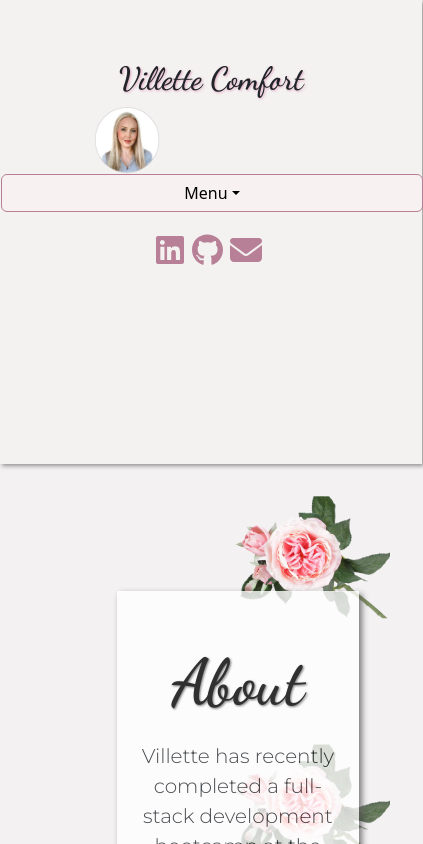
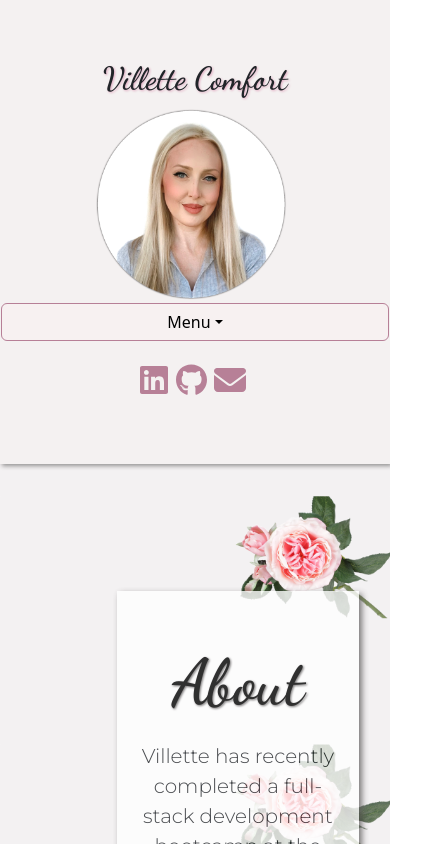
Before and after one commit to villettec/M20C-React_Portfolio, a React (Create React App) app: page / in a window 390 px wide. Shown: the top 844 px of the page, 423 px wide, since content can reach past the window. Built offline with nearby package versions, Linux system fonts and the light colour scheme.

Commit message:
Changing mobile

```diff
--- a/src/style.css
+++ b/src/style.css
@@ -325,11 +325,13 @@ and (max-width : 440px) {
     .sidebar {
         margin-top: 0vh;
         position: relative;
-        width: 50vh;
+        width: 100%;
         height: 55vh;
     }
     .profile-pic {
         margin-left: 11vh;
+        width:50%;
+        height: auto;
     }
     nav {
         display: none;
@@ -338,7 +340,7 @@ and (max-width : 440px) {
         display: block;
     }
     .dropdown button {
-        width: 50vh;
+        width: 100%;
         background-color: rgb(247, 241, 241);
         color:black;
         border-color: rgb(183, 128, 151);
@@ -350,7 +352,7 @@ and (max-width : 440px) {
         border-color: rgb(183, 128, 151);
     }
     .dropdown-menu {
-        width: 45vh;
+        width: 98%;
     }
     .dropdown-item-center {
         padding-left: 21vh;
```
